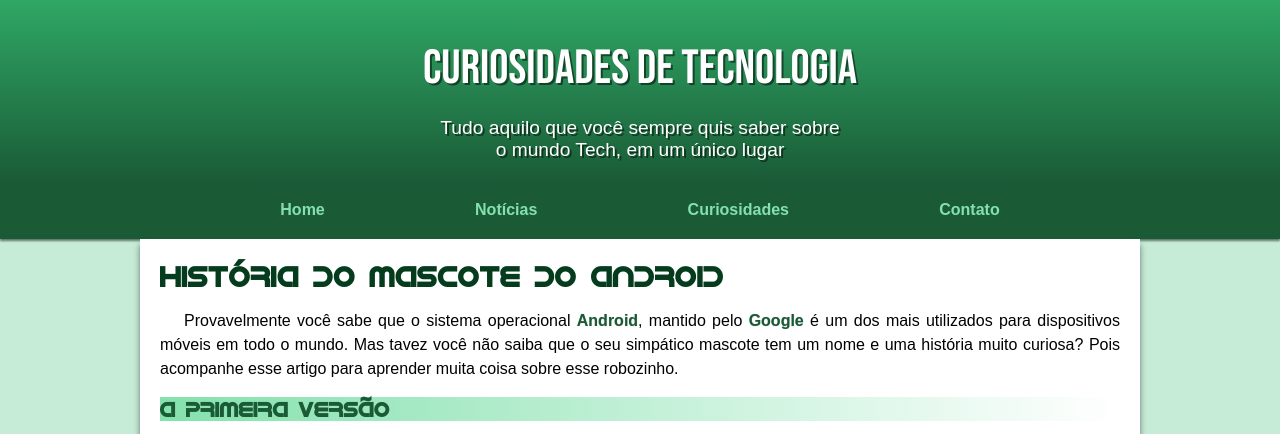
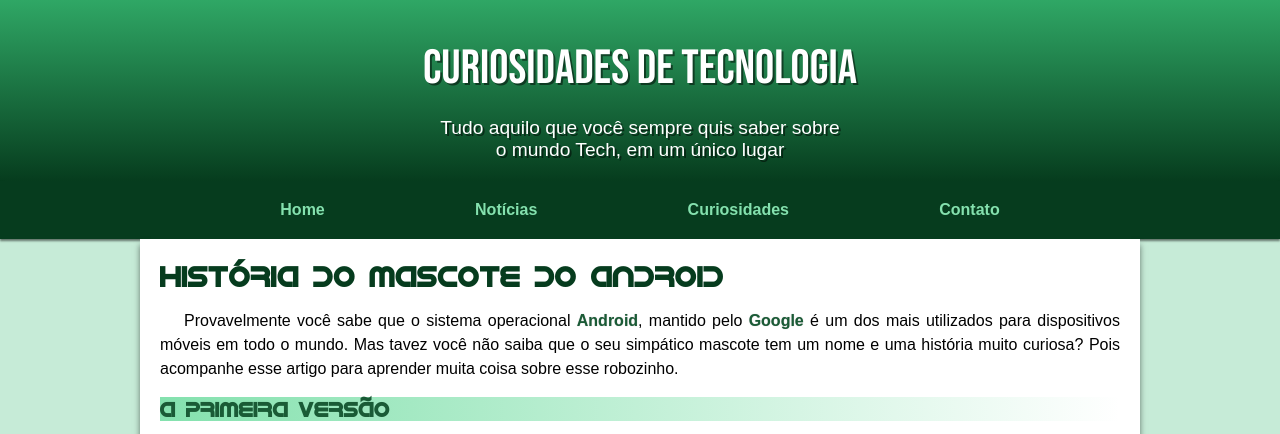
Before and after one commit to pupilo-py/projeto_android, a plain HTML site: page index.html in a window 1280 px wide. Shown: the top 434 px of the page. Drawn offline with Linux system fonts and the light colour scheme.

Commit message:
Atualização do projeto

```diff
--- a/styles/style.css
+++ b/styles/style.css
@@ -61,7 +61,7 @@ body {
 }
 
 header {
-    background: linear-gradient(var(--cor-3), var(--cor-4));
+    background: linear-gradient(var(--cor-3), var(--cor-5));
     color: var(--cor-6);
     text-align: center;
     min-height: 150px;
@@ -86,7 +86,7 @@ header > p {
 }
 
 nav {
-    background: var(--cor-4);
+    background: var(--cor-5);
     box-shadow: 0 2px 2px var(--box-shadow-color);
 }
 
```
